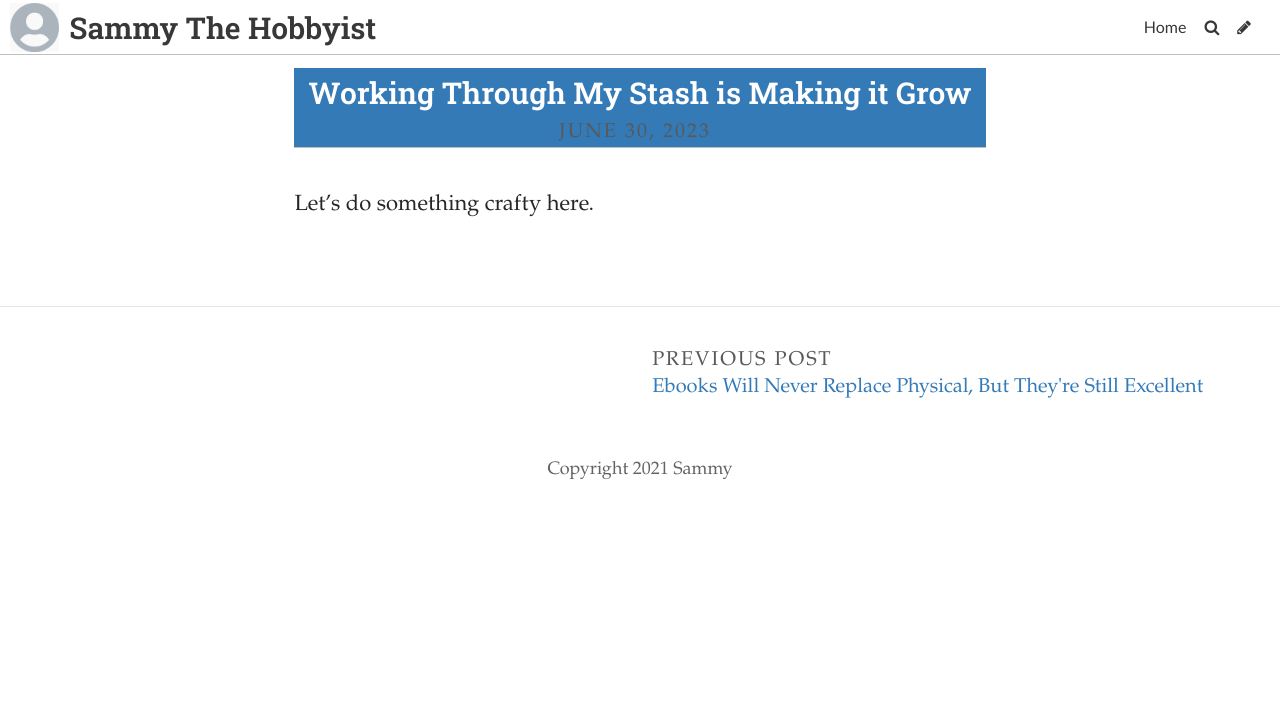
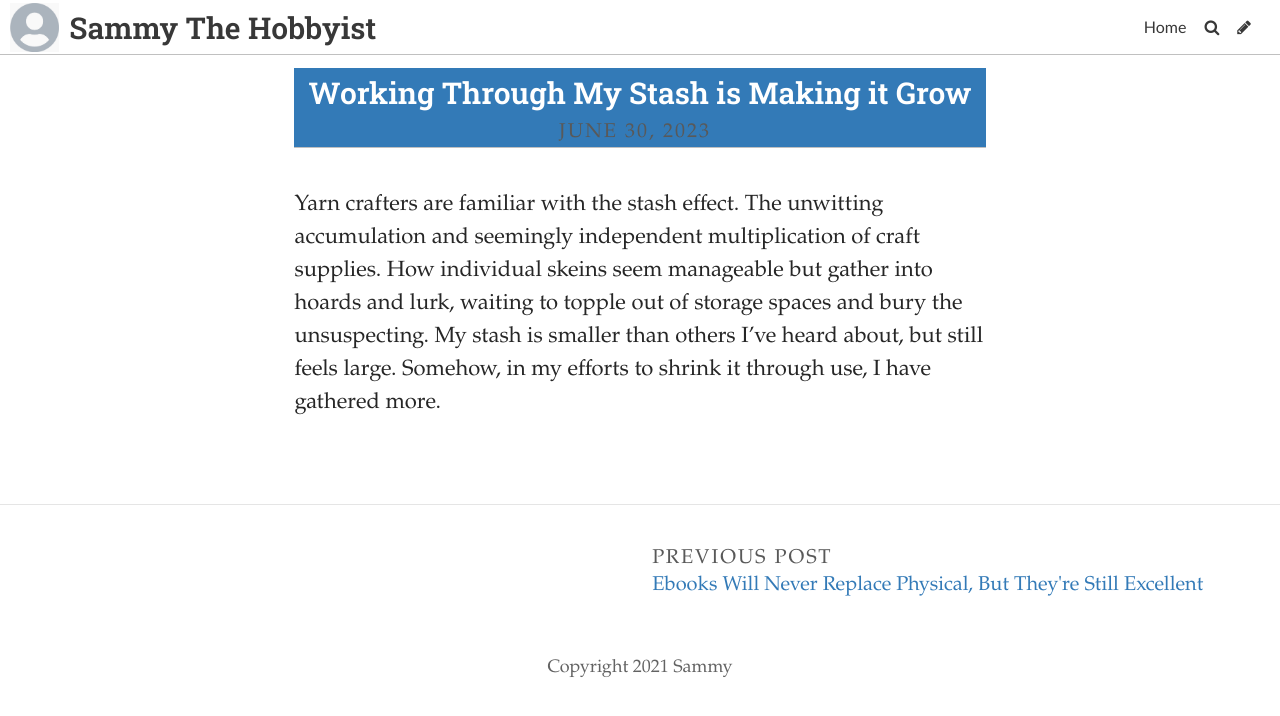
Before and after one commit to SammySpinsAYarn/Blog, a Jekyll site: the page built from _posts/2023-06-22-what-shall-i-write-about.md, in a window 1280 px wide. Shown: the top 716 px of the page. Built offline with Jekyll 4.4.1, drawn with Linux system fonts in a browser that asks for light colours; some web fonts are replaced.

Commit message:
Update Post “2023-06-22-what-shall-i-write-about”

```diff
--- a/_posts/2023-06-22-what-shall-i-write-about.md
+++ b/_posts/2023-06-22-what-shall-i-write-about.md
@@ -5,4 +5,4 @@ date: 2023-06-30T13:00:01.336Z
 title_color: "#ffffff"
 comments: false
 ---
-L﻿et's do something crafty here.
+Yarn crafters are familiar with the stash effect. The unwitting accumulation and seemingly independent multiplication of craft supplies. How individual skeins seem manageable but gather into hoards and lurk, waiting to topple out of storage spaces and bury the unsuspecting. My stash is smaller than others I've heard about, but still feels large. Somehow, in my efforts to shrink it through use, I have gathered more.
```
